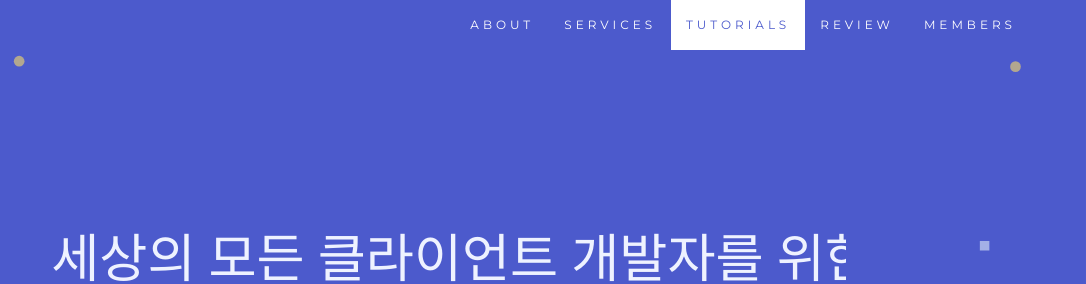
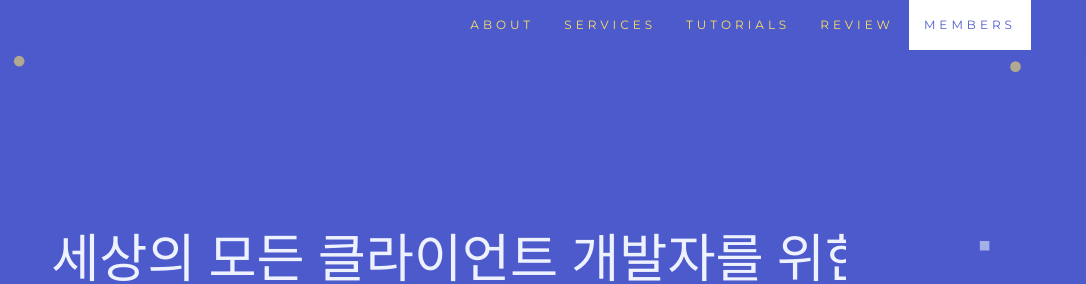
Before and after one commit to CloudBreadProject/CloudBread.github.io, a plain HTML site: page index.html in a window 1280 px wide. Shown: the top 284 px of the page, 194-1280 px from the left. Drawn offline with nearby package versions, Linux system fonts and the light colour scheme.

Commit message:
Home: Designed web page

```diff
--- a/index.html
+++ b/index.html
@@ -240,11 +240,11 @@
     </div>
     <div class="collapse navbar-collapse" id="myNavbar">
       <ul class="nav navbar-nav navbar-right">
-        <li><a href="#about">ABOUT</a></li>
-        <li><a href="#services">SERVICES</a></li>
-        <li><a href="#tutorials">TUTORIALS</a></li>
-        <li><a href="#review">REVIEW</a></li>
-        <li><a href="#members">MEMBERS</a></li>
+        <li><a href="#about" style="color:#FFE161;">ABOUT</a></li>
+        <li><a href="#services" style="color:#FFE161;">SERVICES</a></li>
+        <li><a href="#tutorials" style="color:#FFE161;">TUTORIALS</a></li>
+        <li><a href="#review" style="color:#FFE161;">REVIEW</a></li>
+        <li><a href="#members" style="color:#FFE161;">MEMBERS</a></li>
       </ul>
     </div>
   </div>
@@ -536,7 +536,7 @@
 </div>
 
 
-<div class="container-fluid" style="background-color:#F4F4F4;">
+<div id="review" class="container-fluid" style="background-color:#F4F4F4;">
   <div class="row slideanim">
     <div class="col-sm-4 col-xs-12">
       <div style="margin: 100px 0 0 10px; text-align:left;">
@@ -585,7 +585,7 @@
 
 <!-- Last paragraph -->
 <!-- Container (Member Section) -->
-<div id="Members" class="container-fluid" style="background-color:#EFEFEF">
+<div id="members" class="container-fluid" style="background-color:#EFEFEF">
   <div style="text-align:Left; margin-top:100px; margin-left:10px; margin-bottom:123px;">
     <noto style="font-size:24px; color:#2A69B2;">CloudBread를 함께하는 사람들</noto>
   </div>
```
